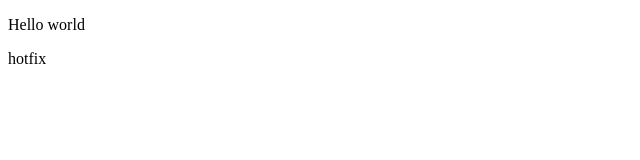
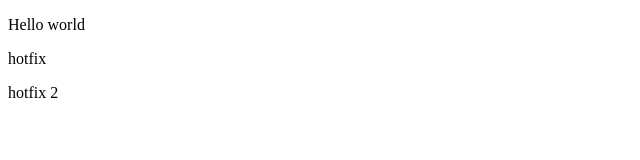
Before and after one commit to SceneKiller/test, a plain HTML site: page index.html in a window 1280 px wide. Shown: the full height of the page, 0-640 px from the left. Drawn offline with Linux system fonts and the light colour scheme.

Commit message:
hotfix 2

```diff
--- a/index.html
+++ b/index.html
@@ -8,5 +8,6 @@
 <body>
     <p>Hello world</p>
     <p>hotfix</p>
+    <p>hotfix 2</p>
 </body>
 </html>
```
